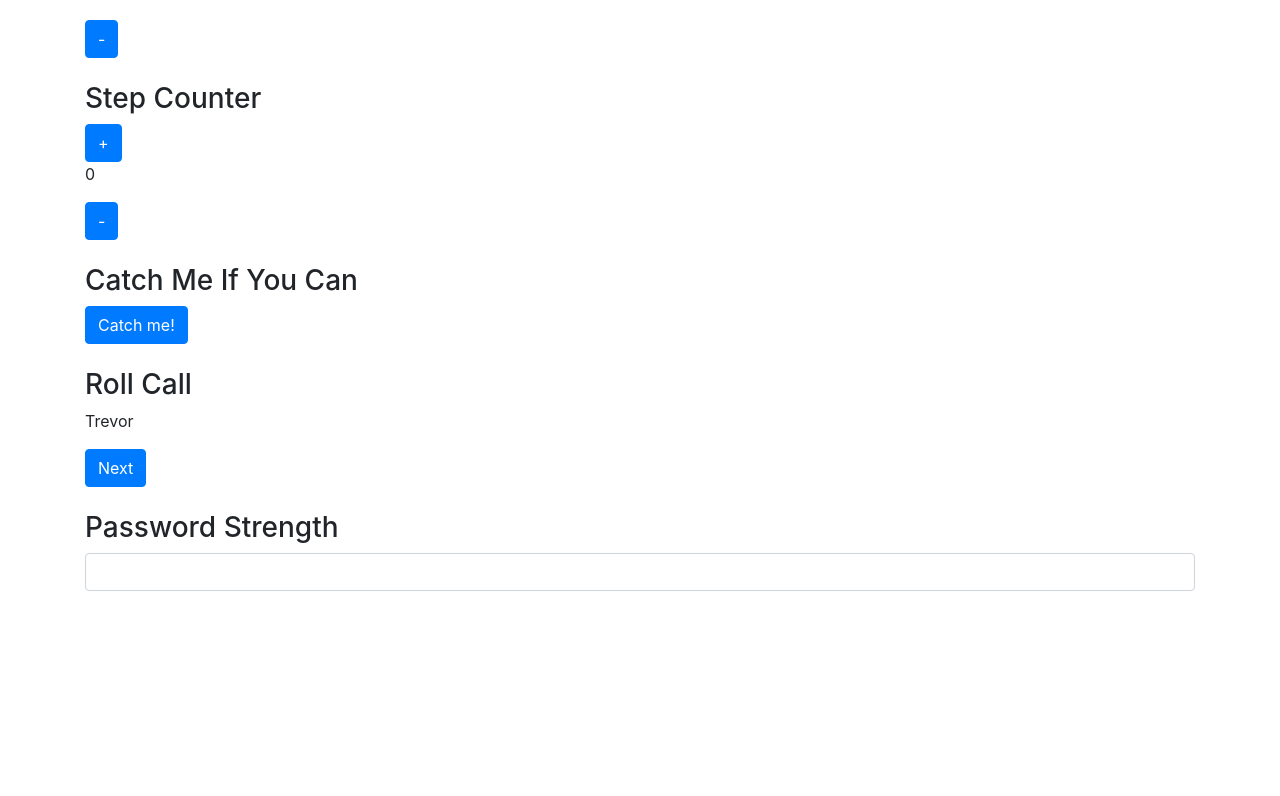
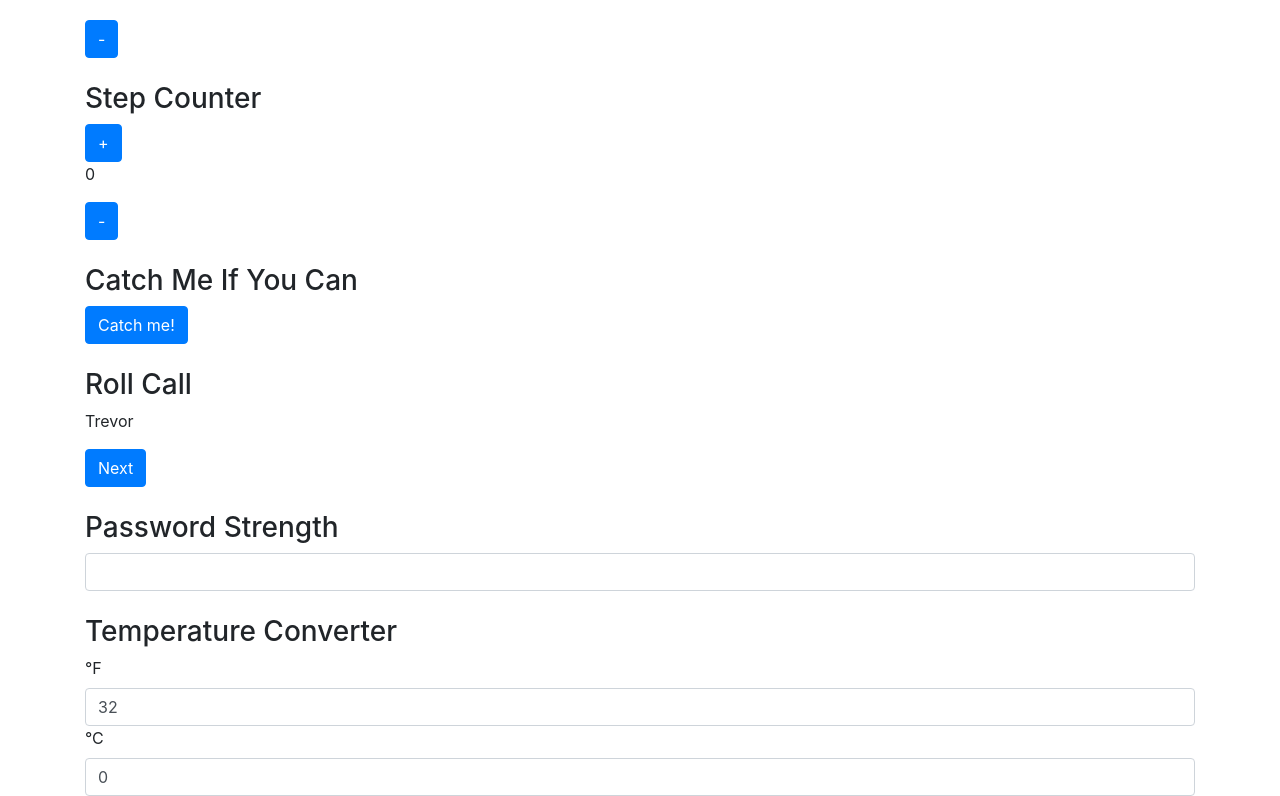
Before and after one commit to naranjita11/react-wk2-exercises, a React (Create React App) app: page / in a window 1280 px wide. Shown: the part 622-1418 px from the top of the page. Before the commit the page ends 1213 px from the top, so only its background shows below. Built offline with nearby package versions, Linux system fonts and the light colour scheme.

Commit message:
Temperature converter workign with hooks

```diff
--- a/src/App.js
+++ b/src/App.js
@@ -11,6 +11,7 @@ import StepCounterHooks from "./Components/StepCounterHooks";
 import CatchMeIfYouCanHooks from "./Components/CatchMeIfYouCanHooks";
 import RollCallHooks from "./Components/RollCallHooks";
 import PasswordStrengthHooks from "./Components/PasswordStrengthHooks";
+import TempConverterHooks from "./Components/TempConverterHooks";
 
 const App = () => (
   <>
@@ -25,6 +26,7 @@ const App = () => (
     <CatchMeIfYouCanHooks jump={ 100 } />
     <RollCallHooks names={ ["Trevor", "Robert", "Melvin", "Bob"] }/>
     <PasswordStrengthHooks />
+    <TempConverterHooks />
   </>
 );
 
--- /dev/null
+++ b/src/Components/TempConverterHooks.js
@@ -0,0 +1,50 @@
+// Create a <TempConverter> component. It should have a °F and °C <input>. When you type a number into one <input> it should update the value in the other.
+
+import { useState } from "react";
+
+const TempConverterHooks = () => {
+
+    const [degF, setDegF] = useState(32);
+    const [degC, setDegC] = useState(0);
+
+    const fToC = (f) => ((f - 32) * (5 / 9));
+    const cToF = (c) => ((c * (9 / 5)) + 32);
+
+    const handleChangeF = (e) => {
+        let value = +e.currentTarget.value;
+        setDegF(value);
+        setDegC(fToC(value));
+    };
+
+    const handleChangeC = (e) => {
+        let value = +e.currentTarget.value;
+        setDegC(value);
+        setDegF(cToF(value));
+    };
+
+    return (
+        <>
+            <h3 className="mt-4">Temperature Converter</h3>
+            <label>°F</label>
+            <input
+                className="form-control"
+                type="number"
+                value={ degF }
+                onChange={ handleChangeF }
+            />
+            <label>°C</label>
+            <input
+                className="form-control"
+                type="number"
+                value={ degC }
+                onChange={ handleChangeC }
+            />
+        </>
+
+
+    );
+
+
+}
+
+export default TempConverterHooks;
```
